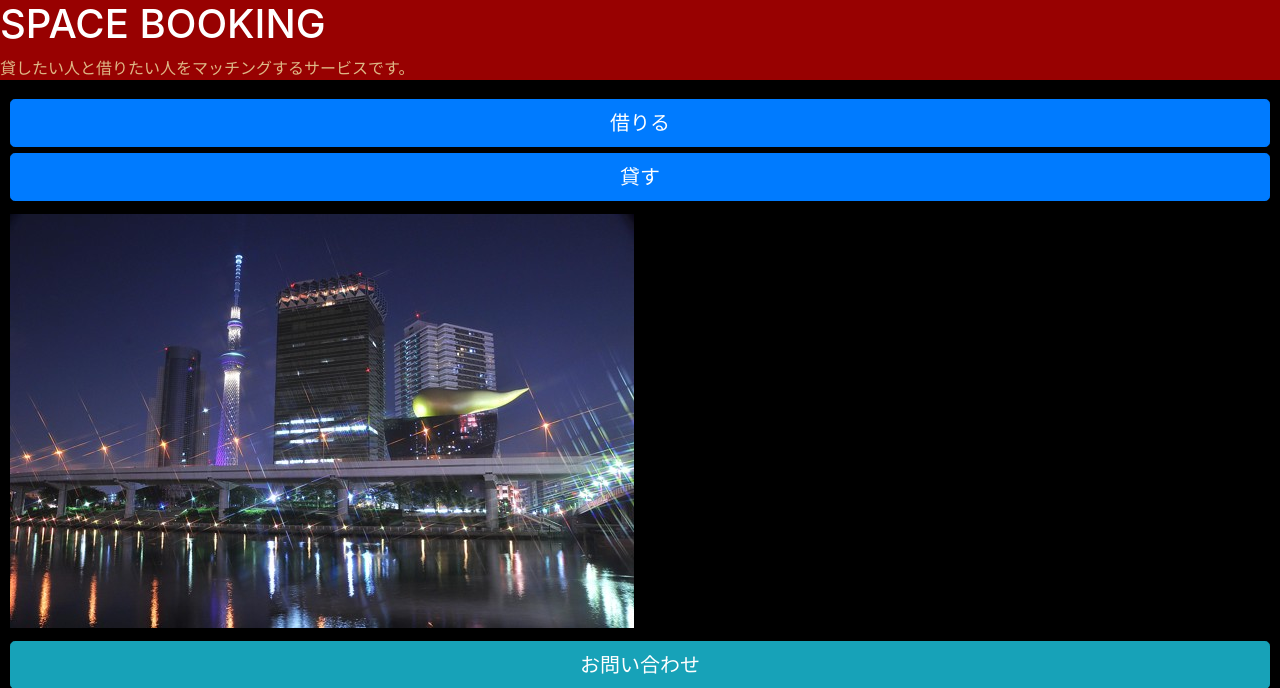
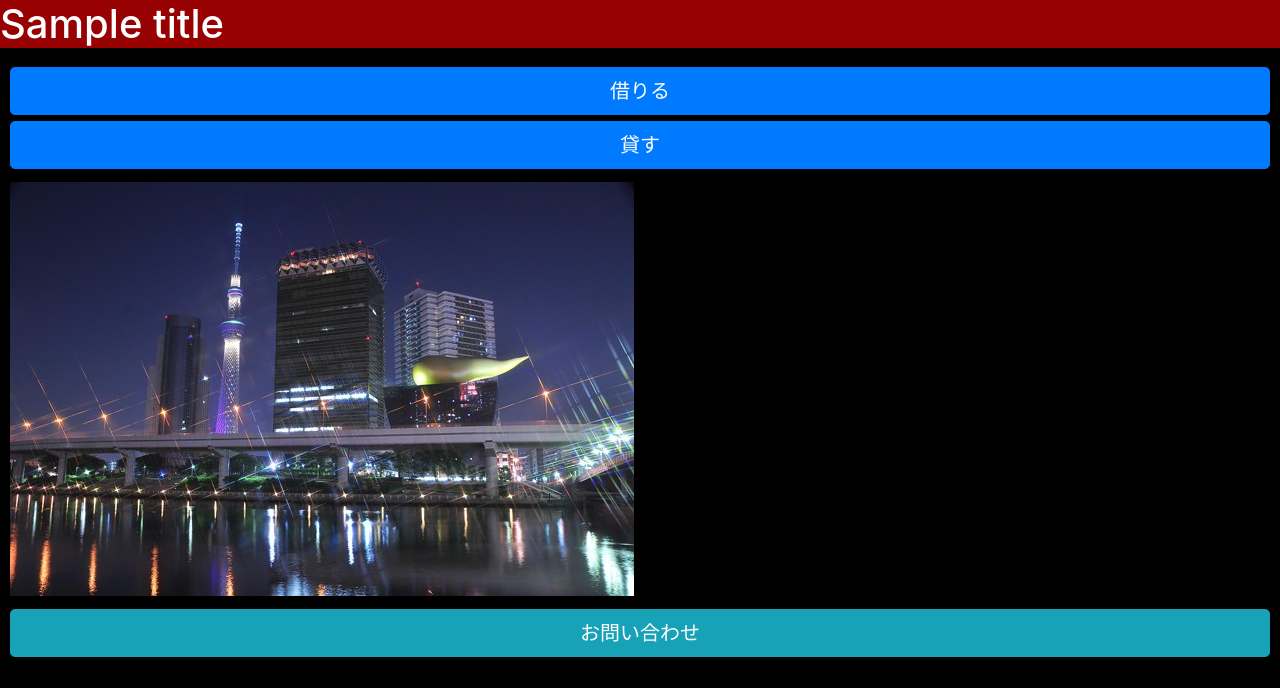
Before and after one commit to ShortArrow/Test3, a Django app: template home/templates/home/index.html in a window 1280 px wide. Shown: the top 688 px of the page. Run offline with Django 3.2, Linux system fonts and the light colour scheme; the template is opened without the code that fills it: most values are stand-ins (such as "Sample title", 1, 10 or a date in 2020); some libraries are stand-ins or nearby versions.

Commit message:
title params

```diff
--- a/home/templates/home/index.html
+++ b/home/templates/home/index.html
@@ -4,7 +4,7 @@
 <html lang="ja">
 <head>
     <meta charset="utf-8">
-    <title>home</title>
+    <title>{{title}}</title>
     <link rel="icon" href="{% static 'img/favicon.ico' %}"/>
     <!-- BootstrapのCSS読み込み -->
     <link href="{% static "home/node_modules/bootstrap/dist/css/bootstrap.min.css" %}" rel="stylesheet">
@@ -13,14 +13,14 @@
     <!-- BootstrapのJS読み込み -->
     <script src="{% static 'home/node_modules/bootstrap/dist/js/bootstrap.min.js' %}"></script>
     <!-- 独自CSS・JSの読み込み -->
-    <link rel="stylesheet" href="{% static 'home/css/main.css' %}" />
     <script src="{% static 'home/js/main.js' %}"></script>
     <link rel="stylesheet" href="{% static 'home/css/sticky-footer.css' %}" />
+    <link rel="stylesheet" href="{% static 'home/css/main.css' %}" />
 </head>
 <body>
     <header>
-        <h1>SPACE BOOKING</h1>
-        <p>貸したい人と借りたい人をマッチングするサービスです。</p>
+        <h1>{{title}}</h1>
+        <p>{{message}}</p>
     </header>
     <main>
         <div class="buttoncase"><button type="button"onclick="location.href='kariru'" class="btn btn-primary btn-block btn-lg">借りる</button></div>
--- a/home/templates/home/mailpage.html
+++ b/home/templates/home/mailpage.html
@@ -4,7 +4,6 @@
 <html lang="ja">
 <head>
     <meta charset="utf-8">
-    <link rel="stylesheet"  type="text/css" href="{% static 'home/css/style.css' %}" />
     <title>home</title>
 </head>
 <body>
--- a/home/views.py
+++ b/home/views.py
@@ -6,7 +6,11 @@
 
 
 def index(request):
-    return render(request, 'home/index.html')
+    params = {
+        'title': "SPACE BOOKING",
+        'message': "貸したい人と借りたい人をマッチングするサービスです。",
+    }
+    return render(request, 'home/index.html', params)
 
 
 def kasu(request):
```
